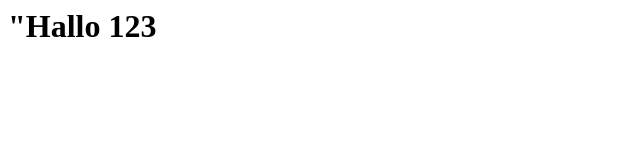
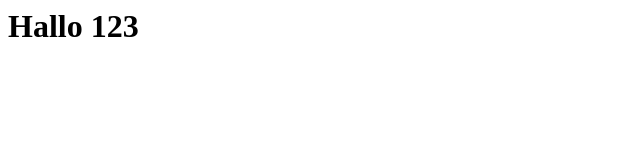
Before and after one commit to 123wum/123wum, a plain HTML site: page index.html in a window 1280 px wide. Shown: the whole page, without its empty margins (0-640 px from the left). Drawn offline with Linux system fonts and the light colour scheme.

Commit message:
Update index.html

```diff
--- a/index.html
+++ b/index.html
@@ -1 +1 @@
-<H1>"Hallo 123</H1>
+<H1>Hallo 123</H1>
```
